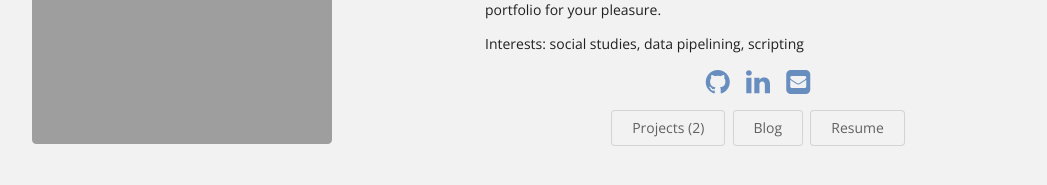
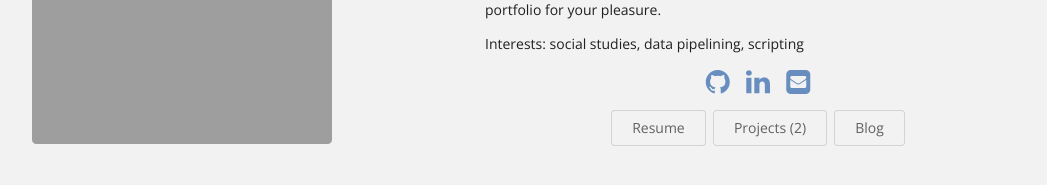
Before and after one commit to sandriyishen/sandriyishen.github.io, a Jekyll site: the page built from index.html, in a window 1280 px wide. Shown: the part 405-590 px from the top of the page, without its empty margins (169-1216 px from the left). Built offline with Jekyll 4.4.1, drawn with Linux system fonts in a browser that asks for light colours.

Commit message:
Update theme-home-builtin-2.html

```diff
--- a/_includes/theme-home-builtin-2.html
+++ b/_includes/theme-home-builtin-2.html
@@ -25,15 +25,15 @@
       {% include home-network-links.html %}
     </p>
     <p style="text-align: center">
+      <a href="{{ site.baseurl}}/bio/">
+        <button class="ui basic button">{{ site.bio-page-label }}</button>
+      </a>
       <a href="{{ site.baseurl}}/projects/">
         <button class="ui basic button">Projects ({{ num_projects }})</button>
       </a>
       <a href="https://sandriyishen.wixsite.com/blindspot">
         <button class="ui basic button">Blog </button>
       </a>
-      <a href="{{ site.baseurl}}/bio/">
-        <button class="ui basic button">{{ site.bio-page-label }}</button>
-      </a>
     </p>
   </div>
 </div>
```
